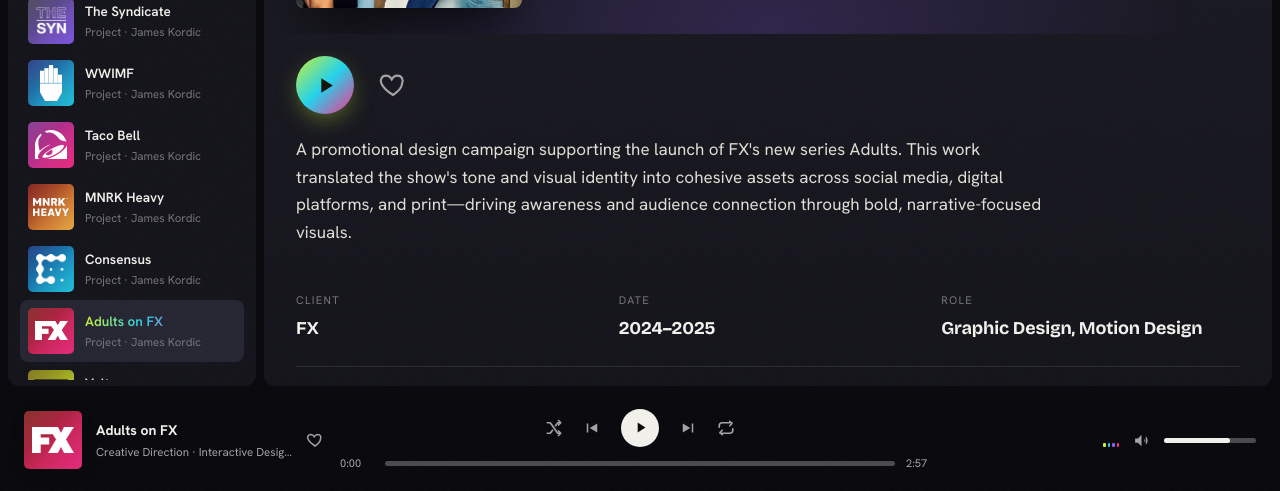
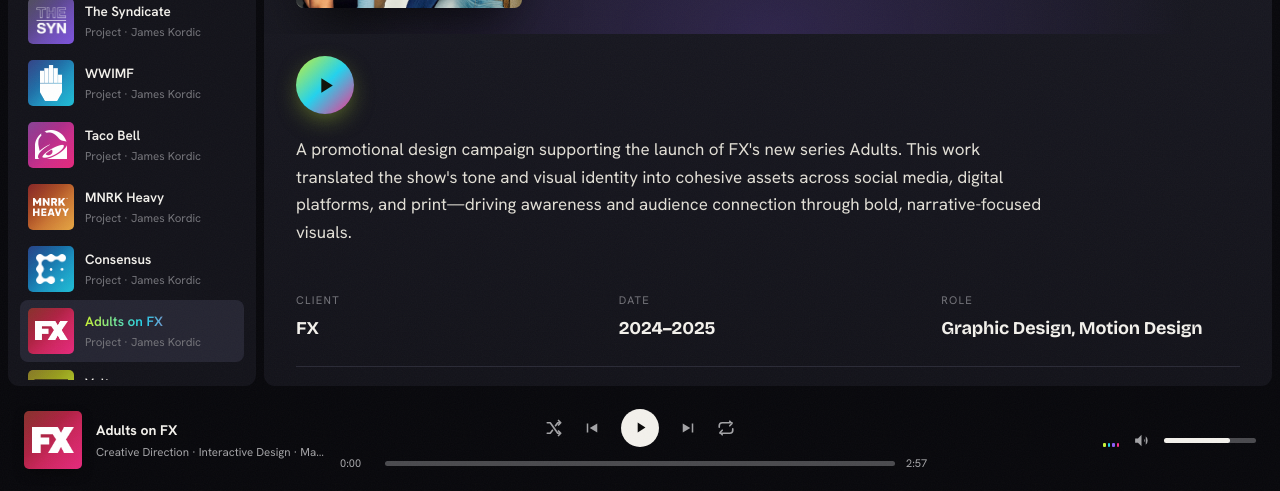
Before and after one commit to JamesKordic/JamesKordic, a Next.js app: page /work/adults in a window 1280 px wide. Shown: the part 306-797 px from the top of the page. Built offline with nearby package versions, Linux system fonts and the light colour scheme.

Commit message:
Add files via upload

```diff
--- a/components/player-bar.tsx
+++ b/components/player-bar.tsx
@@ -93,7 +93,7 @@
 export function PlayerBar() {
   const router = useRouter();
   const pathname = usePathname();
-  const { state, togglePlay, toggleShuffle, toggleRepeat, seek, setVol, toggleLike, playFrom } =
+  const { state, togglePlay, toggleShuffle, toggleRepeat, seek, setVol, playFrom } =
     usePlayer();
   const barRef = useRef<HTMLDivElement>(null);
   const volRef = useRef<HTMLDivElement>(null);
@@ -179,7 +179,6 @@
     setVol((e.clientX - r.left) / r.width);
   };
 
-  const liked = !!state.liked[state.id];
 
   return (
     /* PlayerBar layout
@@ -232,20 +231,7 @@
             {project.tags.join(' · ')}
           </div>
         </div>
-        {/* Like — hidden on mobile to save space; available on project page */}
-        <button
-          onClick={() => toggleLike()}
-          className={`hidden sm:block transition-transform hover:scale-[1.15] flex-none ${
-            liked ? 'text-magenta' : 'text-muted'
-          }`}
-          aria-label="Like"
-        >
-          <HeartIcon
-            className="w-[18px] h-[18px]"
-            fill={liked ? 'currentColor' : 'none'}
-            stroke={liked ? 'currentColor' : 'currentColor'}
-          />
-        </button>
+
       </div>
 
       {/* Controls */}
--- a/components/project-actions.tsx
+++ b/components/project-actions.tsx
@@ -4,8 +4,7 @@
 import { PlayIcon, HeartIcon } from './icons';
 
 export function ProjectActions({ id }: { id: string }) {
-  const { playFrom, toggleLike, state } = usePlayer();
-  const liked = !!state.liked[id];
+  const { playFrom, state } = usePlayer();
 
   return (
     <div className="flex items-center gap-6 py-[22px] pb-[14px]">
@@ -16,19 +15,7 @@
       >
         <PlayIcon className="w-[25px] h-[25px] fill-accent-ink" />
       </button>
-      <button
-        onClick={() => toggleLike(id)}
-        className={`transition-all hover:scale-[1.08] ${
-          liked ? 'text-magenta' : 'text-muted hover:text-text'
-        }`}
-        aria-label="Like"
-      >
-        <HeartIcon
-          className="w-[30px] h-[30px]"
-          fill={liked ? 'currentColor' : 'none'}
-          strokeWidth="1.7"
-        />
-      </button>
+
     </div>
   );
 }
```
